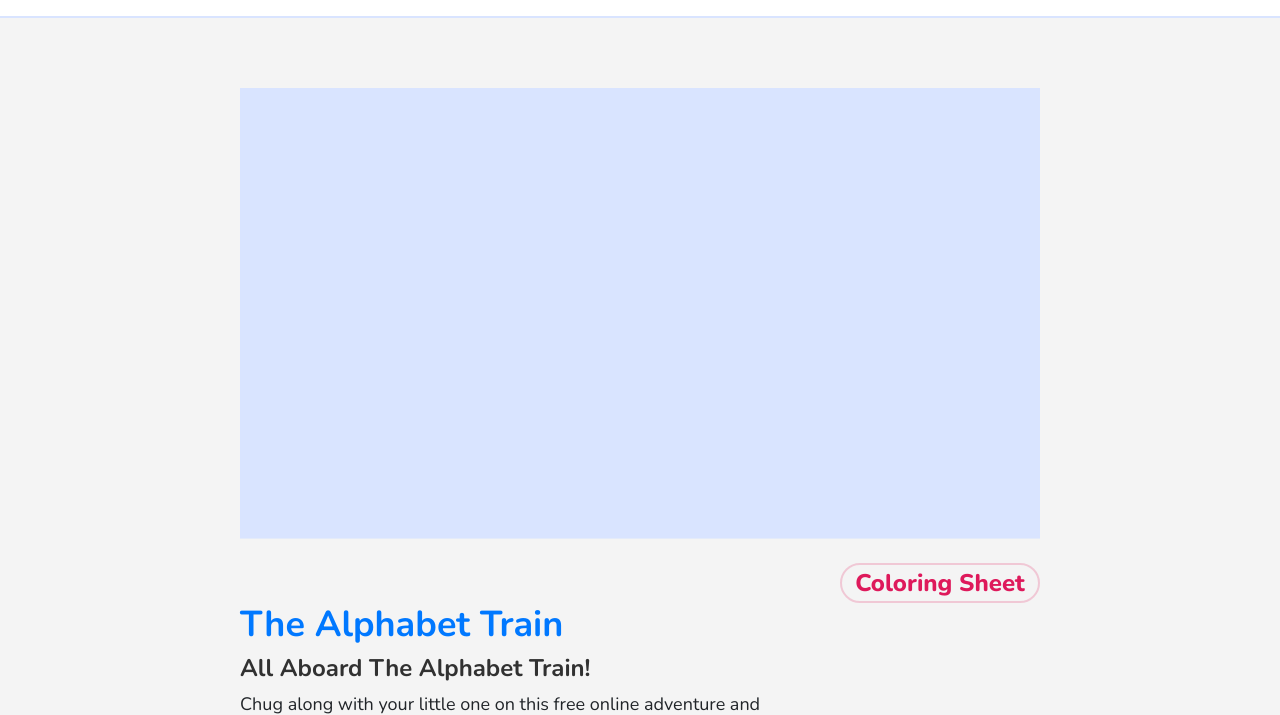
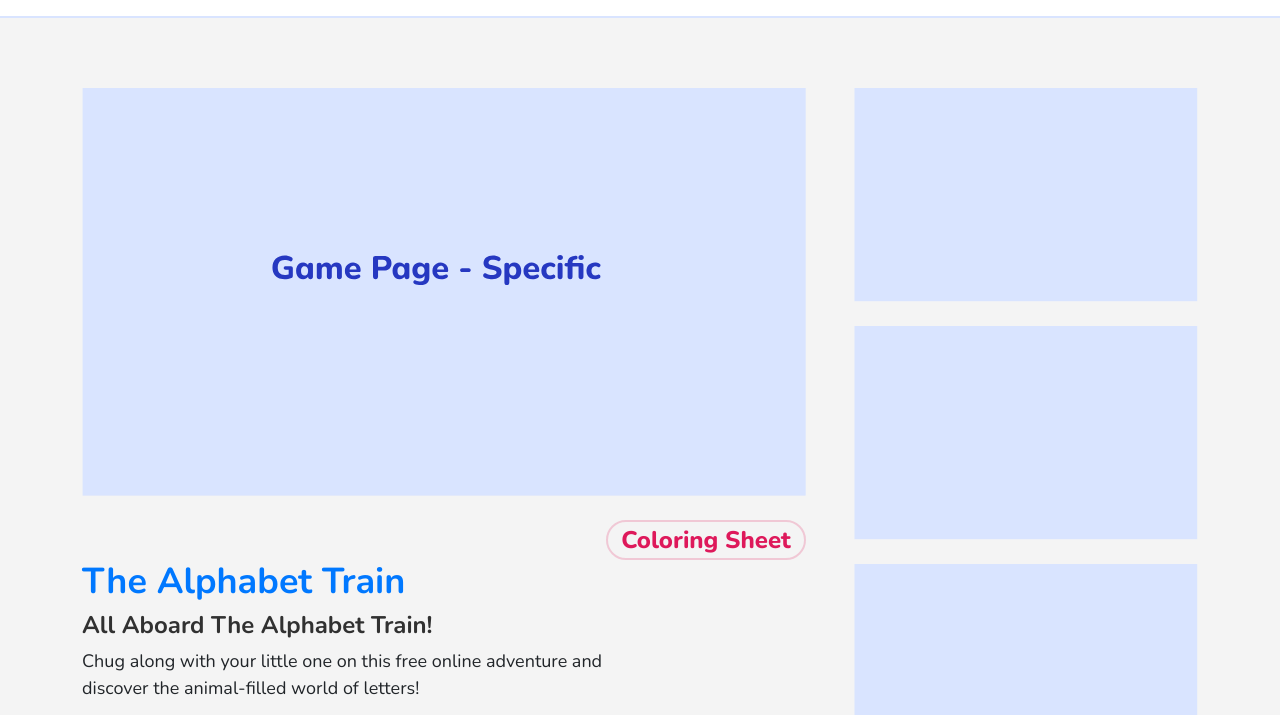
Before and after one commit to kreattix-work/knee-bouncers-website, a website: page gamepage-member.html in a window 1280 px wide. Shown: the part 62-777 px from the top of the page. Drawn offline with nearby package versions, Linux system fonts and the light colour scheme; files whose address does not match are found by name.

Commit message:
new gampage-member

```diff
--- a/components/css/_gamepage_member.scss
+++ b/components/css/_gamepage_member.scss
@@ -5,8 +5,8 @@
     padding-top: 50px;
   }
   &-content {
-    width: 100%;
-    max-width: 800px;
+    // width: 100%;
+    // max-width: 800px;
     &-button {
       margin-left: auto;
       @media (max-width: map-get($grid-breakpoints, md)) {
--- a/gamepage-member.html
+++ b/gamepage-member.html
@@ -82,9 +82,12 @@
     <div class="page-content">
       <div class="gamepage-member-section">
         <div class="container">
-          <div class="gamepage-member-section-content mx-auto">
-            <div class="member-banner-image text-center">
-              <img src="./assets/images/game-title.svg" alt="" />
+          <div class="row">
+            <div
+              class="pe-lg-4 col-12 col-lg-8 gamepage-member-section-content"
+            >
+              <div class="gamepage-member-section-content-img text-center">
+                <img src="./assets/images/purpletextimg.svg" alt="" />
               </div>
               <button
                 class="btn btn-outlined-teritary-v2 btn-lg text-8 mt-4 gamepage-member-section-content-button"
@@ -96,7 +99,8 @@
               <h5 class="text-primary text-15">The Alphabet Train</h5>
               <h6 class="text-dark text-8">All Aboard The Alphabet Train!</h6>
               <p class="text-5">
-              Chug along with your little one on this free online adventure and
+                Chug along with your little one on this free online adventure
+                and
                 <br />
                 discover the animal-filled world of letters!
               </p>
@@ -106,20 +110,23 @@
                 online experience that marries fun, surprise, and learning!
               </p>
               <p>
-              Hop on board and watch as the train chugs into frame, each trailer
-              adorned with mysterious purple boxes hinting at letters to come.
-              With each stop, your child has the joyous task of matching letters
-              to their rightful spot. And what’s the reward? A delightful animal
-              surprise, complete with their charming sounds!
+                Hop on board and watch as the train chugs into frame, each
+                trailer adorned with mysterious purple boxes hinting at letters
+                to come. With each stop, your child has the joyous task of
+                matching letters to their rightful spot. And what’s the reward?
+                A delightful animal surprise, complete with their charming
+                sounds!
               </p>
               <p>
                 Whether it’s mastering the sequence of the alphabet or refining
-              letter recognition, “The Alphabet Train” is crafted to boost both.
-              Progressing through five exciting trailers, each bursting with its
-              unique set of letters and creatures, your little learner will be
-              captivated from A to Z.
+                letter recognition, “The Alphabet Train” is crafted to boost
+                both. Progressing through five exciting trailers, each bursting
+                with its unique set of letters and creatures, your little
+                learner will be captivated from A to Z.
               </p>
-            <h6 class="text-dark">Why Parents and Teachers Love This Game:</h6>
+              <h6 class="text-dark">
+                Why Parents and Teachers Love This Game:
+              </h6>
               <ul>
                 <li>
                   Seamless Learning: Combines the thrill of discovery with
@@ -136,12 +143,12 @@
               </ul>
               <p>
                 Search no more for the perfect alphabet game. Let your child’s
-              literacy journey begin with the most enchanting ride online. Only
-              on KneeBouncers.com!
+                literacy journey begin with the most enchanting ride online.
+                Only on KneeBouncers.com!
               </p>
               <p>
-              <span class="fw-700">Parents & Teachers:</span> Let your child go
-              thru all the letters of the alphabet
+                <span class="fw-700">Parents & Teachers:</span> Let your child
+                go thru all the letters of the alphabet
               </p>
               <p>
                 <span class="fw-700">Related Video:</span> Here’s the “Farmer in
@@ -163,8 +170,25 @@
                 > | Age-Appropriate | Baby Game | Toddler Game | Preschool Game
               </p>
             </div>
+            <div class="col-12 col-lg-4 ps-lg-4">
+              <div class="row blogpage-article-section-ads">
+                <div class="col-6 col-lg-12 mb-0 pb-4 pb-lg-4">
+                  <img src="./assets/images/side_Ads.svg" alt="" />
+                </div>
+                <div class="col-6 col-lg-12 mb-0 pb-4 pb-lg-4">
+                  <img src="./assets/images/side_Ads.svg" alt="" />
+                </div>
+                <div class="col-6 col-lg-12 mb-0 pb-4 pb-lg-4">
+                  <img src="./assets/images/side_Ads.svg" alt="" />
+                </div>
+                <div class="col-6 col-lg-12 mb-0 pb-4 pb-lg-4">
+                  <img src="./assets/images/side_Ads.svg" alt="" />
+                </div>
+              </div>
+            </div>
+          </div>
           <h5
-            class="text-primary text-8 mx-3 mb-3 gamepage-member-section-text"
+            class="mt-0 mt-lg-5 text-primary text-8 mx-3 mb-3 gamepage-member-section-text"
           >
             You may also like:
           </h5>
```
Also changed, not shown: assets/css/styles.css, assets/images/purpletextimg.svg (added), assets/images/side_Ads.svg (added). Lines whose indentation alone changed are shown as unchanged.
